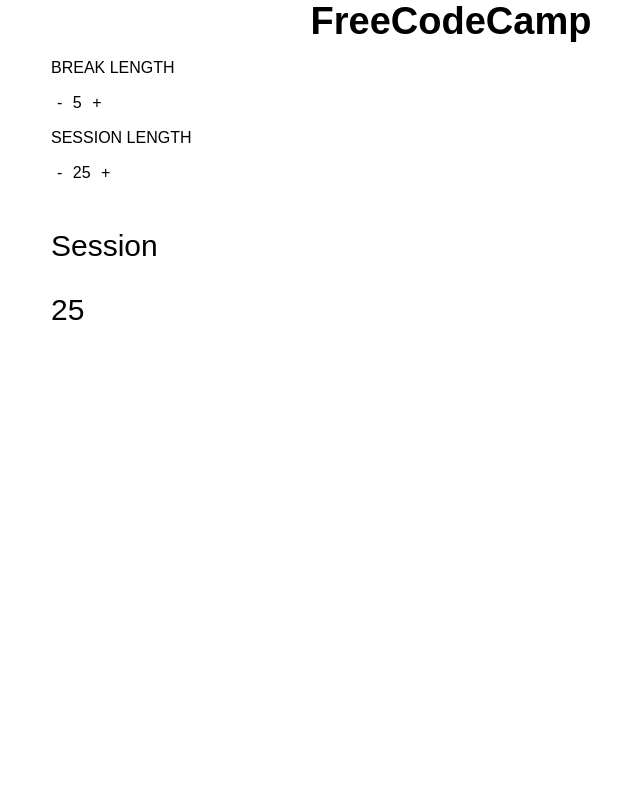
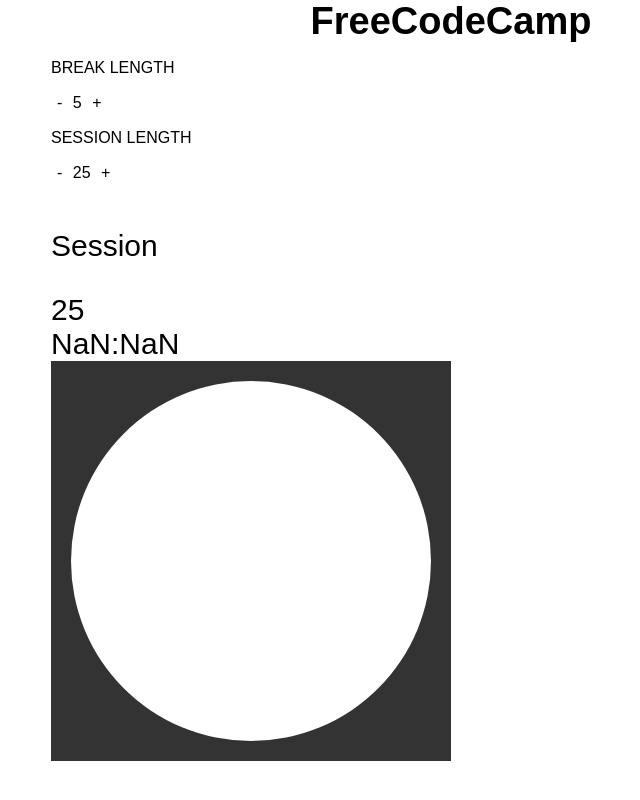
Before and after one commit to llwang8/freecodecamp-pomodoroClock, a plain HTML site: page index.html in a window 1280 px wide. Shown: the whole page, without its empty margins (189-829 px from the left). Drawn offline with nearby package versions, Linux system fonts and the light colour scheme.

Commit message:
add timer countdown js

```diff
--- a/index.html
+++ b/index.html
@@ -31,6 +31,8 @@
                 <div class="clock">
                     <p >Session</p>
                     <div class="timer">25</div>
+                    <div class="countdown"></div>
+                    <canvas id="canvas" width="400" height="400" style="background-color:#333"></canvas>
                 </div>
             </div>
 
--- a/jQuery.js
+++ b/jQuery.js
@@ -26,4 +26,76 @@ $(document).ready(function(){
         }
     }
 
+    //canvas circle
+    var canvas = document.getElementById("canvas");
+    var ctx = canvas.getContext("2d");
+    var radius = canvas.height / 2;
+    ctx.translate(radius, radius);
+    radius = radius * 0.90
+    drawClock();
+
+    function drawClock() {
+        ctx.arc(0, 0, radius, 0 , 2*Math.PI);
+        ctx.fillStyle = "white";
+        ctx.fill();
+    }
+
+    //display timer countdown
+    var endtime = Date.parse(new Date()) + eval($('.timer').text()) * 60 * 1000;
+    //alert(endtime);
+    updateClock();
+    var timeinterval = setInterval(updateClock, 1000);
+
+    function getTimeRemaining(endtime){
+        var t = Date.parse(endtime) - Date.parse(new Date());
+        var seconds = Math.floor((t / 1000) % 60);
+        var minutes = Math.floor((t / 1000 / 60) % 60);
+
+        return {
+            'total': t,
+            'minutes': minutes,
+            'seconds': seconds
+        }
+    }
+
+    function updateClock(){
+        var t = getTimeRemaining(endtime);
+        $('.countdown').text(t.minutes + ":" + t.seconds);
+        if (t.total <= 0){
+            clearInterval(timeinterval);
+        }
+    }
+
+
+
 });
+
+
+//test timer countdown
+var endtime = Date.parse(new Date()) + eval('3') * 60 * 1000;
+
+var t = Date.parse(endtime) - Date.parse(new Date());
+var seconds = Math.floor((t / 1000) % 60);
+var minutes = Math.floor((t / 1000 / 60) % 60);
+updateClock();
+var timeinterval = setInterval(updateClock, 1000);
+
+    function getTimeRemaining(endtime){
+        var t = Date.parse(endtime) - Date.parse(new Date());
+        var seconds = Math.floor((t / 1000) % 60);
+        var minutes = Math.floor((t / 1000 / 60) % 60);
+
+        return {
+            'total': t,
+            'minutes': minutes,
+            'seconds': seconds
+        }
+    }
+
+    function updateClock(){
+        var t = getTimeRemaining(endtime);
+        console.log(t.minutes + ":" + t.seconds);
+        if (t.total <= 0){
+            clearInterval(timeinterval);
+        }
+    }
```
